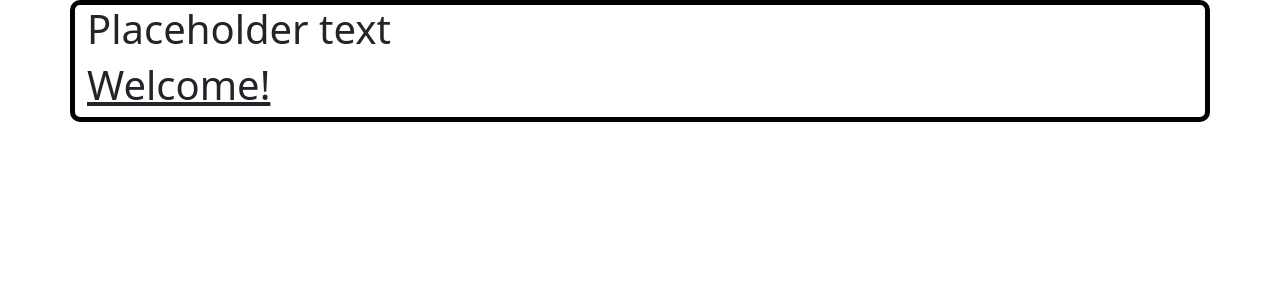
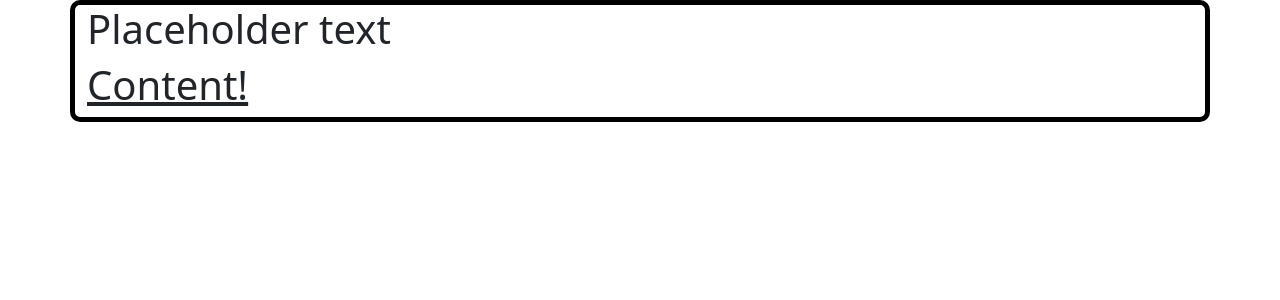
Before and after one commit to Tango0o0o/ByteBard, a Django app: page /home/ in a window 1280 px wide. Shown: the part 56-356 px from the top of the page. Run offline with Django 4.2, Linux system fonts and the light colour scheme.

Commit message:
Added content

```diff
--- a/Main/templates/home.html
+++ b/Main/templates/home.html
@@ -2,6 +2,6 @@
 
 {% block content %}
 
-    <h1><u>Welcome!</u></h1>
+    <h1><u>Content!</u></h1>
 
 {% endblock %}
```
